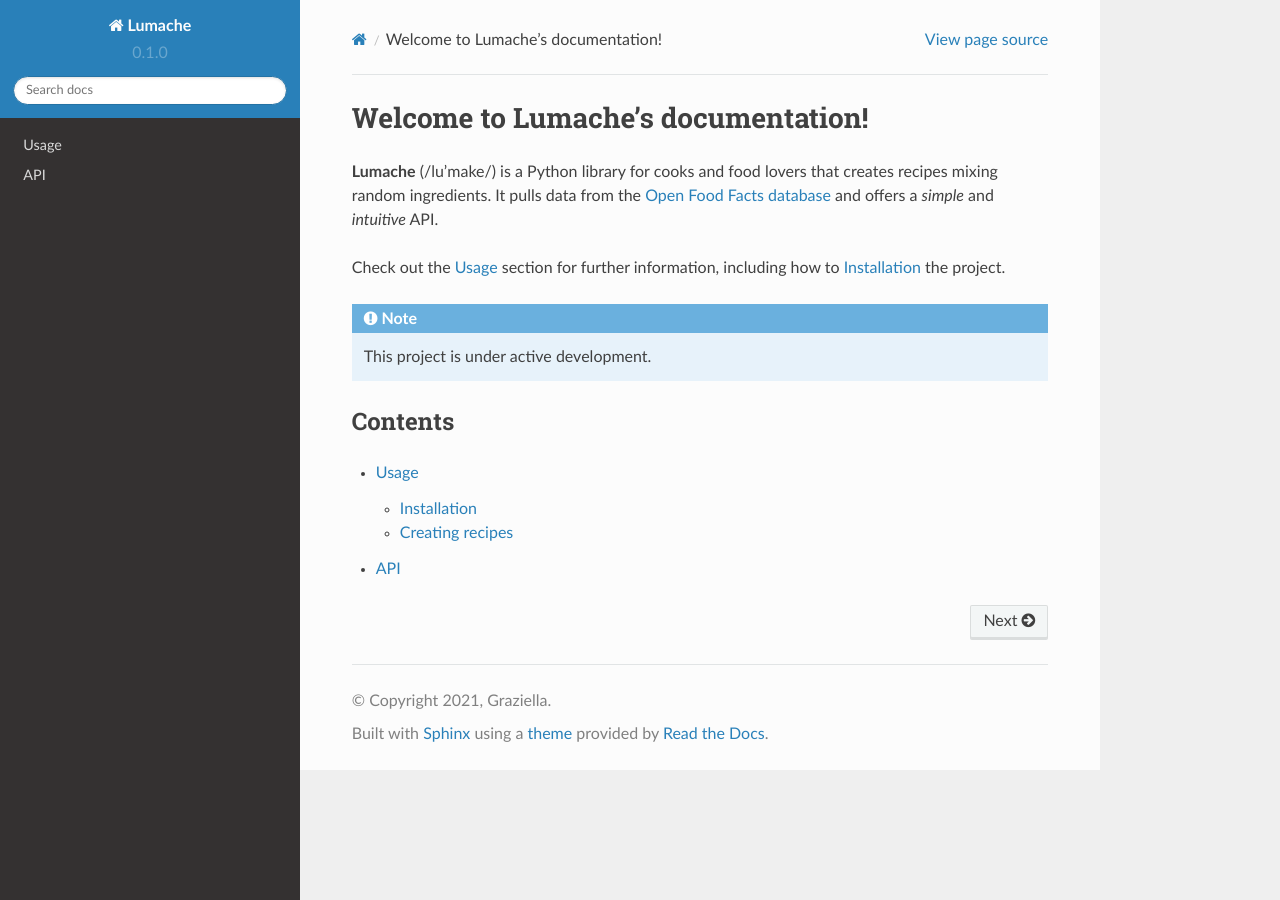
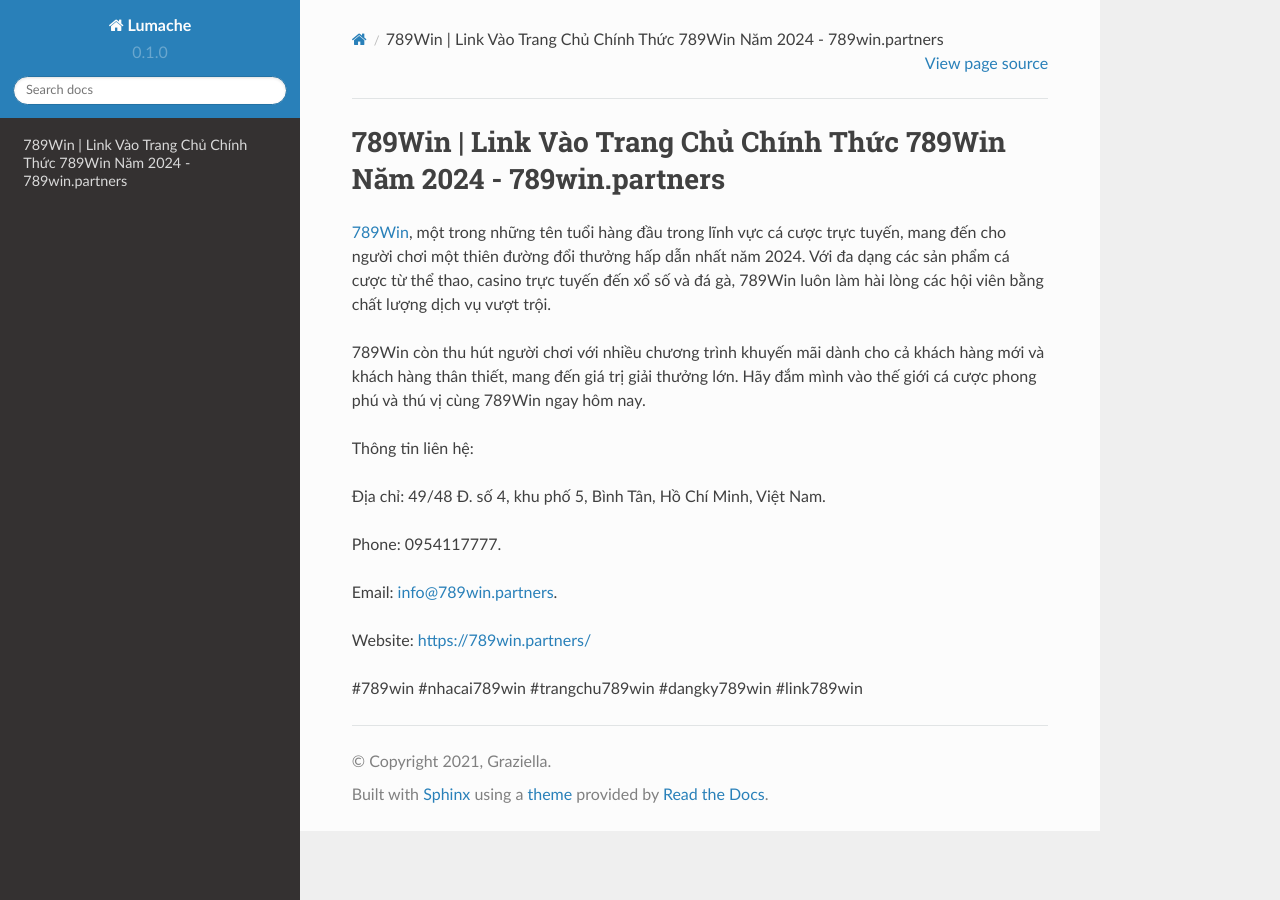
Before and after one commit to srphamkhuongduy77/789winpartners, a Sphinx documentation site: the page built from docs/source/index.rst, in a window 1280 px wide. Built offline with Sphinx 7.4.7 and the Read the Docs theme 2.0.0, drawn with Linux system fonts in a browser that asks for light colours.

Commit message:
Update index.rst

```diff
--- a/docs/source/index.rst
+++ b/docs/source/index.rst
@@ -1,22 +1,18 @@
-Welcome to Lumache's documentation!
+789Win | Link Vào Trang Chủ Chính Thức 789Win Năm 2024 - 789win.partners
 ===================================
 
-**Lumache** (/lu'make/) is a Python library for cooks and food lovers
-that creates recipes mixing random ingredients.
-It pulls data from the `Open Food Facts database <https://world.openfoodfacts.org/>`_
-and offers a *simple* and *intuitive* API.
+`789Win <https://789win.partners/>`_, một trong những tên tuổi hàng đầu trong lĩnh vực cá cược trực tuyến, mang đến cho người chơi một thiên đường đổi thưởng hấp dẫn nhất năm 2024.  Với đa dạng các sản phẩm cá cược từ thể thao, casino trực tuyến đến xổ số và đá gà, 789Win luôn làm hài lòng các hội viên bằng chất lượng dịch vụ vượt trội.
 
-Check out the :doc:`usage` section for further information, including
-how to :ref:`installation` the project.
+789Win còn thu hút người chơi với nhiều chương trình khuyến mãi dành cho cả khách hàng mới và khách hàng thân thiết, mang đến giá trị giải thưởng lớn. Hãy đắm mình vào thế giới cá cược phong phú và thú vị cùng 789Win ngay hôm nay.
 
-.. note::
+Thông tin liên hệ:
 
-   This project is under active development.
+Địa chỉ: 49/48 Đ. số 4, khu phố 5, Bình Tân, Hồ Chí Minh, Việt Nam.
 
-Contents
---------
+Phone: 0954117777.
 
-.. toctree::
+Email: info@789win.partners.
 
-   usage
-   api
+Website: https://789win.partners/
+
+#789win #nhacai789win #trangchu789win #dangky789win #link789win
```
